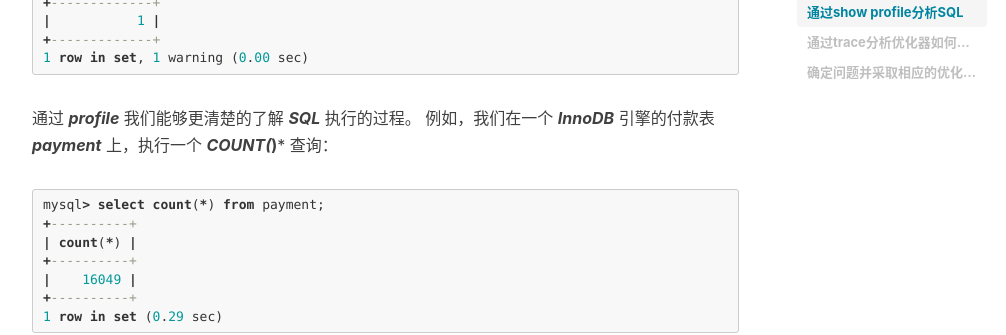
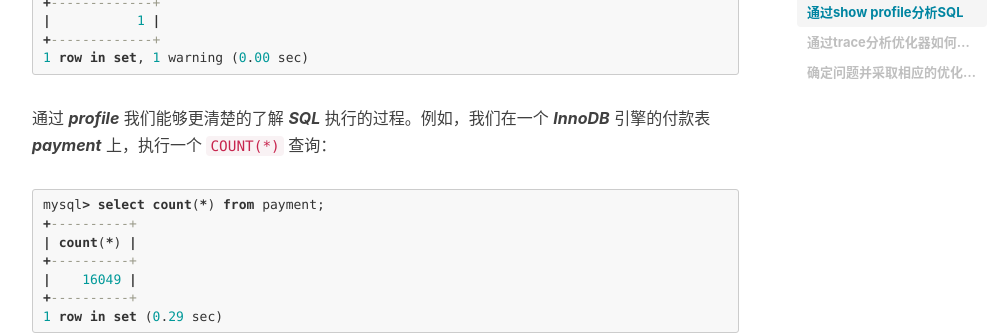
Before and after one commit to honorjoey/honorjoey.github.io, a Jekyll site: the page built from _posts/2020-04-01-SQL优化01.md, in a window 1280 px wide and 900 px high, scrolled down 5471 px. Shown: the part 152-487 px from the top of the window, without its empty margins (233-1239 px from the left). Built offline with Jekyll 4.4.1, drawn with Linux system fonts in a browser that asks for light colours; nearby versions of some CDN libraries; comment, search, counter and statistics services are not loaded.

Commit message:
add blog

````diff
--- a/_posts/2020-04-01-SQL优化01.md
+++ b/_posts/2020-04-01-SQL优化01.md
@@ -212,8 +212,7 @@ mysql> select @@profiling;
 1 row in set, 1 warning (0.00 sec)
 ```
 
-通过 ***profile*** 我们能够更清楚的了解 ***SQL*** 执行的过程。
-例如，我们在一个 ***InnoDB*** 引擎的付款表 ***payment*** 上，执行一个 ***COUNT(*)*** 查询：
+通过 ***profile*** 我们能够更清楚的了解 ***SQL*** 执行的过程。例如，我们在一个 ***InnoDB*** 引擎的付款表 ***payment*** 上，执行一个 `COUNT(*)` 查询：
 
 ```sql
 mysql> select count(*) from payment;
````
